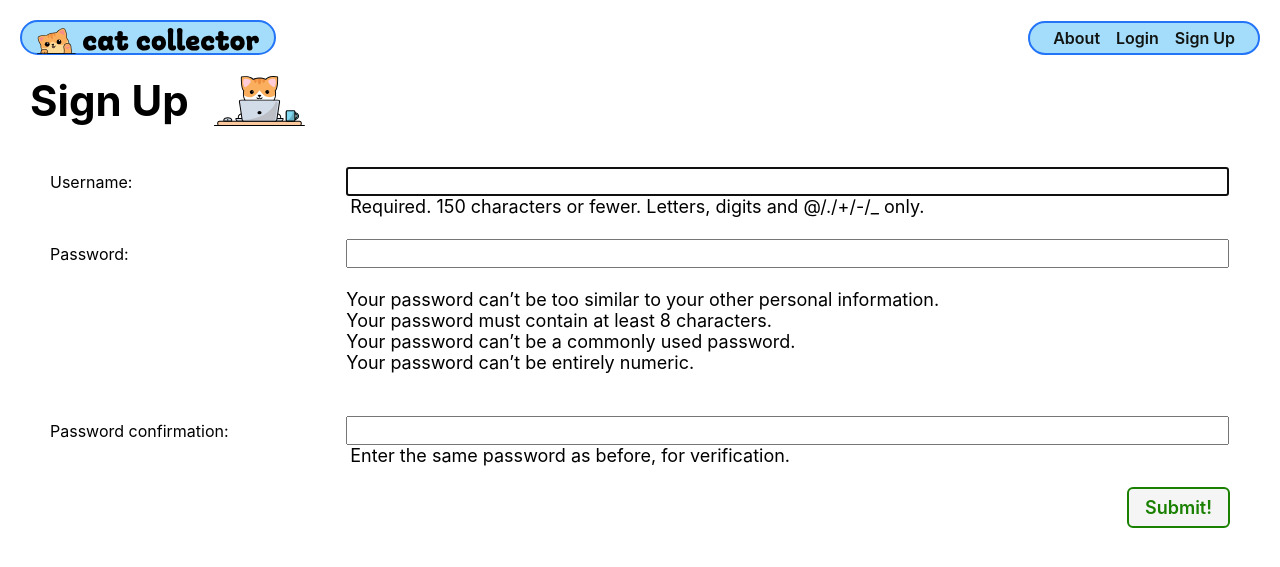
After one commit to matthewkim1005/django-crud-app-cat-collector, a Django app: page /accounts/signup/ in a window 1280 px wide. The commit adds this page. Shown: the top 567 px of the page. Run offline with Django 5.2, Linux system fonts and the light colour scheme.

Commit message:
Added Login and auth functionality.

```diff
--- a/catcollector/urls.py
+++ b/catcollector/urls.py
@@ -23,4 +23,5 @@ urlpatterns = [
     path('about/', include('main_app.urls')),
     path('cats/', include('main_app.urls')),
     path('home/', include('main_app.urls')),
+    path('accounts/', include('django.contrib.auth.urls')),
 ]
--- a/main_app/models.py
+++ b/main_app/models.py
@@ -1,5 +1,7 @@
 from django.db import models
 from django.urls import reverse
+from datetime import date
+from django.contrib.auth.models import User
 
 MEALS = (
     ('B', 'Breakfast'),
@@ -25,6 +27,7 @@ class Cat(models.Model):
     description = models.TextField(max_length=250)
     age = models.IntegerField()
     toys = models.ManyToManyField(Toy)
+    user = models.ForeignKey(User, on_delete=models.CASCADE)
 
     def __str__(self):
         return self.name
--- a/main_app/static/css/catbase.css
+++ b/main_app/static/css/catbase.css
@@ -5,8 +5,10 @@ html {
 }
 
 /* The Universal Selector */
-  *, /* All elements*/
-  *::before, /* All ::before pseudo-elements */
+*,
+/* All elements*/
+*::before,
+/* All ::before pseudo-elements */
 *::after {
   /* All ::after pseudo-elements */
   /* height & width will now include border & padding by default
@@ -51,7 +53,8 @@ html {
 
 header {
   width: 100%;
-    background: var(--nav-bg-ff); /* rgba(104, 197, 248, .9) */
+  background: var(--nav-bg-ff);
+  /* rgba(104, 197, 248, .9) */
   border-bottom: var(--borders);
 }
 
@@ -272,3 +275,19 @@ html {
     }
   }
 }
+
+#logout-form button {
+  text-decoration: none;
+  color: var(--text-color);
+  font-weight: 600;
+  font-size: 16px;
+  background: none;
+  border: none;
+  cursor: pointer;
+  padding: 0;
+  font-family: inherit;
+}
+
+#logout-form button:hover {
+  color: var(--link-hover-color);
+}
--- a/main_app/templates/base.html
+++ b/main_app/templates/base.html
@@ -21,13 +21,26 @@
       </div>
       <nav>
         <ul>
-          <li><a href="{% url 'cat-index' %}">All Cats</a></li>
-          <li><a href="{% url 'toy-index' %}">All Toys</a></li>
-          <li><a href="{% url 'cat-create' %}">Add a Cat</a></li>
-          <li><a href="{% url 'toy-create' %}">Add a Toy</a></li>
-          <li><a href="{% url 'about' %}">About</a></li>
+          {% if user.is_authenticated %}
+            <li><a href="{% url 'cat-index' %}">All Cats</a></li>
+            <li><a href="{% url 'toy-index' %}">All Toys</a></li>
+            <li><a href="{% url 'cat-create' %}">Add a Cat</a></li>
+            <li><a href="{% url 'toy-create' %}">Add a Toy</a></li>
+            <li><a href="{% url 'about' %}">About</a></li>
+            <li>
+              <form id="logout-form" method="post" action="{% url 'logout' %}">
+                {% csrf_token %}
+                <button type="submit">Log out</button>
+              </form>
+            </li>
+            {% else %}
+            <li><a href="{% url 'about' %}">About</a></li>
+            <li><a href="{% url 'home' %}">Login</a></li>
+            <li><a href="{% url 'signup' %}">Sign Up</a></li>
+          {% endif %}
         </ul>
       </nav>
+
     </header>
     <main>
      {% block content %}
--- /dev/null
+++ b/main_app/templates/signup.html
@@ -0,0 +1,22 @@
+{% extends 'base.html' %}
+{% load static %}
+{% block head %}
+<link rel="stylesheet" href="{% static 'css/form.css' %}" />
+{% endblock %}
+{% block content %}
+<div class="page-header">
+  <h1>Sign Up</h1>
+  <img src="{% static 'images/nerd-cat.svg' %}" alt="A cat using a computer" />
+</div>
+{% if error_message %}
+  <p class="red-text">{{ error_message }}</p>
+{% endif %}
+<form action="" method="post" class="form-container" autocomplete="off">
+  {% csrf_token %}
+  <table>
+    {{ form.as_table }}
+  </table>
+  <button type="submit" class="btn submit">Submit!</button>
+</form>
+
+{% endblock %}
--- a/main_app/urls.py
+++ b/main_app/urls.py
@@ -2,7 +2,7 @@ from django.urls import path
 from . import views
 
 urlpatterns = [
-    path('', views.home, name='home'),
+    path('', views.Home.as_view(), name='home'),
     path('about/', views.about, name='about'),
     path('cats/', views.cat_index, name='cat-index'),
     path('cats/<int:cat_id>/', views.cat_detail, name='cat-detail'),
@@ -17,4 +17,5 @@ urlpatterns = [
     path('toys/<int:pk>/delete/', views.ToyDelete.as_view(), name='toy-delete'),
     path('cats/<int:cat_id>/associate-toy/<int:toy_id>/', views.associate_toy, name='associate-toy'),
     path('cats/<int:cat_id>/remove-toy/<int:toy_id>/', views.remove_toy, name='remove-toy'),
+    path('accounts/signup/', views.signup, name='signup'),
 ]
--- a/main_app/views.py
+++ b/main_app/views.py
@@ -3,12 +3,26 @@ from .models import Cat, Toy
 from .forms import FeedingForm
 from django.views.generic import ListView, DetailView
 from django.views.generic.edit import CreateView, UpdateView, DeleteView
+from django.contrib.auth.views import LoginView
+from django.contrib.auth import login
+from django.contrib.auth.forms import UserCreationForm
+from django.contrib.auth.decorators import login_required
+from django.contrib.auth.mixins import LoginRequiredMixin
 
-class CatCreate(CreateView):
+class Home(LoginView):
+    template_name = 'home.html'
+
+class CatCreate(LoginRequiredMixin, CreateView):
     model = Cat
     fields = ['name', 'breed', 'description', 'age']
     success_url = '/cats/'
     #^ same as: fields = ['name', 'breed', 'description', 'age']
+
+    def form_valid(self, form):
+        # Assign the logged in user (self.request.user)
+        form.instance.user = self.request.user  # form.instance is the cat
+        # Let the CreateView do its job as usual
+        return super().form_valid(form)
 
 class CatUpdate(UpdateView):
     model = Cat
@@ -43,13 +57,18 @@ def home(request):
 def about(request):
     return render(request, 'about.html')
 
+@login_required
 def cat_index(request):
-    cats = Cat.objects.all()
-    return render(request, 'cats/index.html', {'cats': cats})
+    # cat_index function code here
+    cats = Cat.objects.filter(user=request.user)
+    # You could also retrieve the logged in user's cats like this
+    # cats = request.user.cat_set.all()
+    return render(request, 'cats/index.html', { 'cats': cats })
 
 def home(request):
     return render(request, 'home.html')
 
+@login_required
 def cat_detail(request, cat_id):
     cat = Cat.objects.get(id=cat_id)
     toys_cat_doesnt_have = Toy.objects.exclude(id__in = cat.toys.all().values_list('id'))
@@ -60,6 +79,7 @@ def cat_detail(request, cat_id):
         'toys': toys_cat_doesnt_have  # send those toys
     })
 
+@login_required
 def add_feeding(request, cat_id):
     # create a ModelForm instance using the data in request.POST
     form = FeedingForm(request.POST)
@@ -72,13 +92,40 @@ def add_feeding(request, cat_id):
         new_feeding.save()
     return redirect('cat-detail', cat_id=cat_id)
 
+@login_required
 def associate_toy(request, cat_id, toy_id):
     # Note that you can pass a toy's id instead of the whole object
     Cat.objects.get(id=cat_id).toys.add(toy_id)
     return redirect('cat-detail', cat_id=cat_id)
 
+@login_required
 def remove_toy(request, cat_id, toy_id):
     # cat = Cat.objects.get(id=cat_id)
     # toy = Toy.objects.get(id=toy_id)
     Cat.objects.get(id=cat_id).toys.remove(toy_id)
     return redirect('cat-detail', cat_id=cat_id)
+
+def signup(request):
+    error_message = ''
+    if request.method == 'POST':
+        # This is how to create a 'user' form object
+        # that includes the data from the browser
+        form = UserCreationForm(request.POST)
+        if form.is_valid():
+            # This will add the user to the database
+            user = form.save()
+            # This is how we log a user in
+            login(request, user)
+            return redirect('cat-index')
+        else:
+            error_message = 'Invalid sign up - try again'
+    # A bad POST or a GET request, so render signup.html with an empty form
+    form = UserCreationForm()
+    context = {'form': form, 'error_message': error_message}
+    return render(request, 'signup.html', context)
+    # Same as:
+    # return render(
+    #     request,
+    #     'signup.html',
+    #     {'form': form, 'error_message': error_message}
+    # )
```
Also changed, not shown: catcollector/settings.py (+8 -1 lines), main_app/templates/home.html (+12 -0 lines), main_app/migrations/0005_cat_user.py (added). Lines whose indentation alone changed are shown as unchanged.
